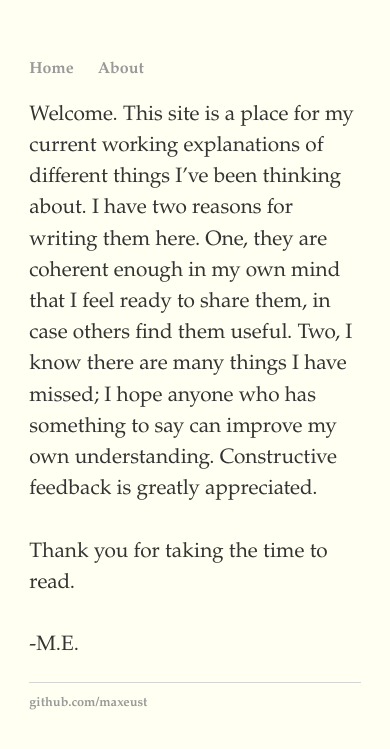
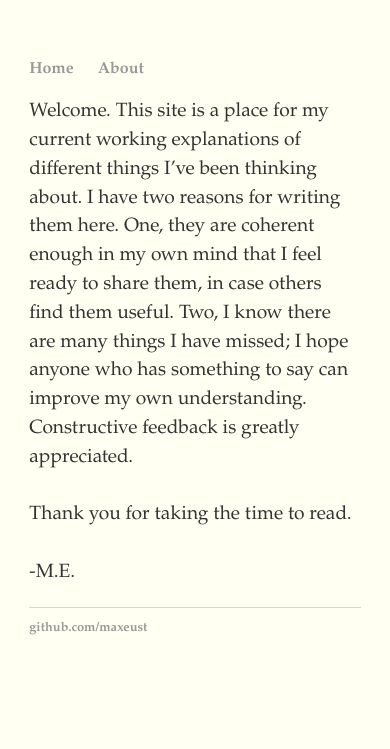
Before and after one commit to xeust/entropyParty, a Jekyll site: the page built from about/index.html, in a window 390 px wide. Shown: the top 749 px of the page. Built offline with Jekyll 4.4.1, drawn with Linux system fonts in a browser that asks for light colours.

Commit message:
Text size

```diff
--- a/css/main.css
+++ b/css/main.css
@@ -53,8 +53,4 @@ ul.posts li {
     body {
         width: 85%;
     }
-
-    p {
-        font-size: 1.3em;
-    }
 }
```
